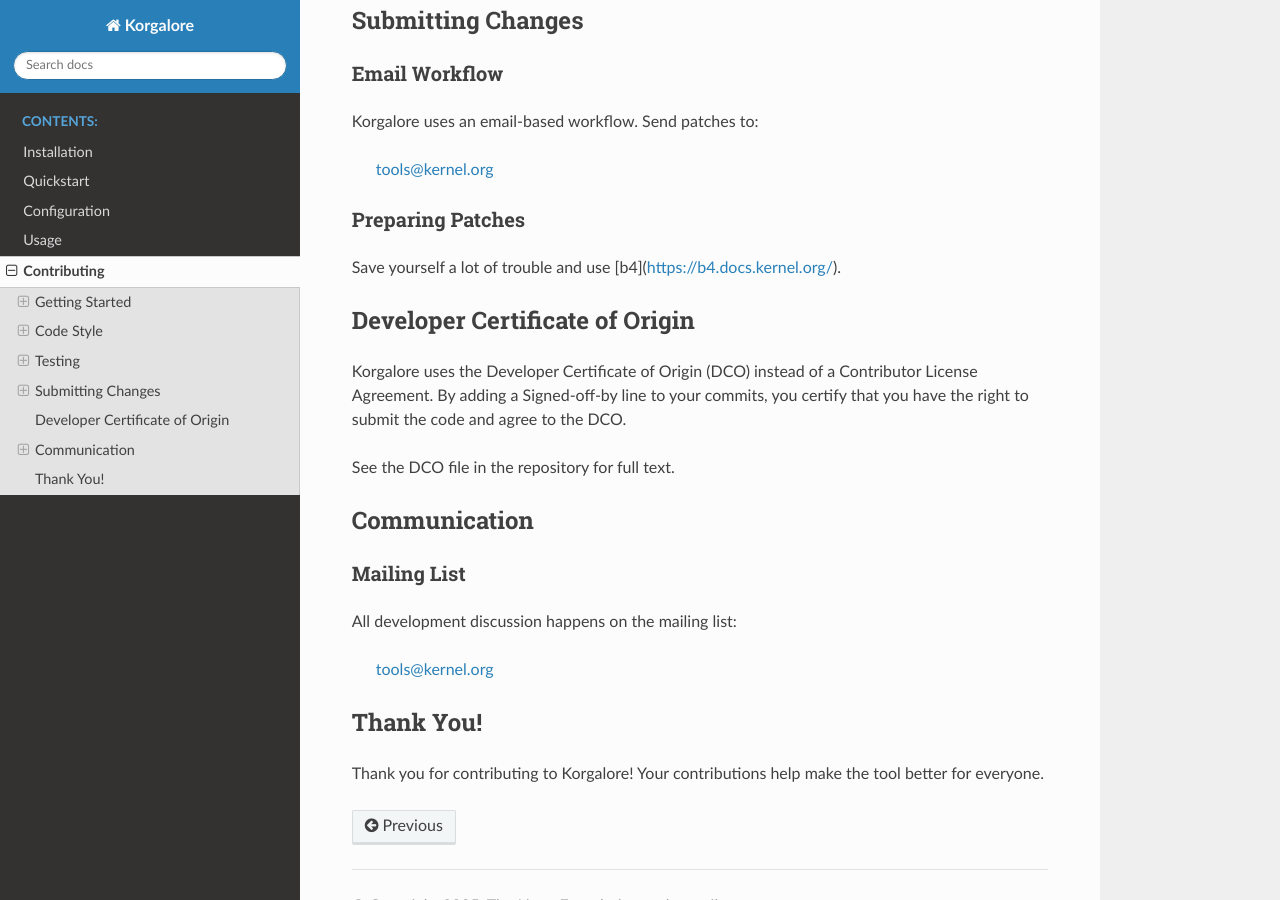
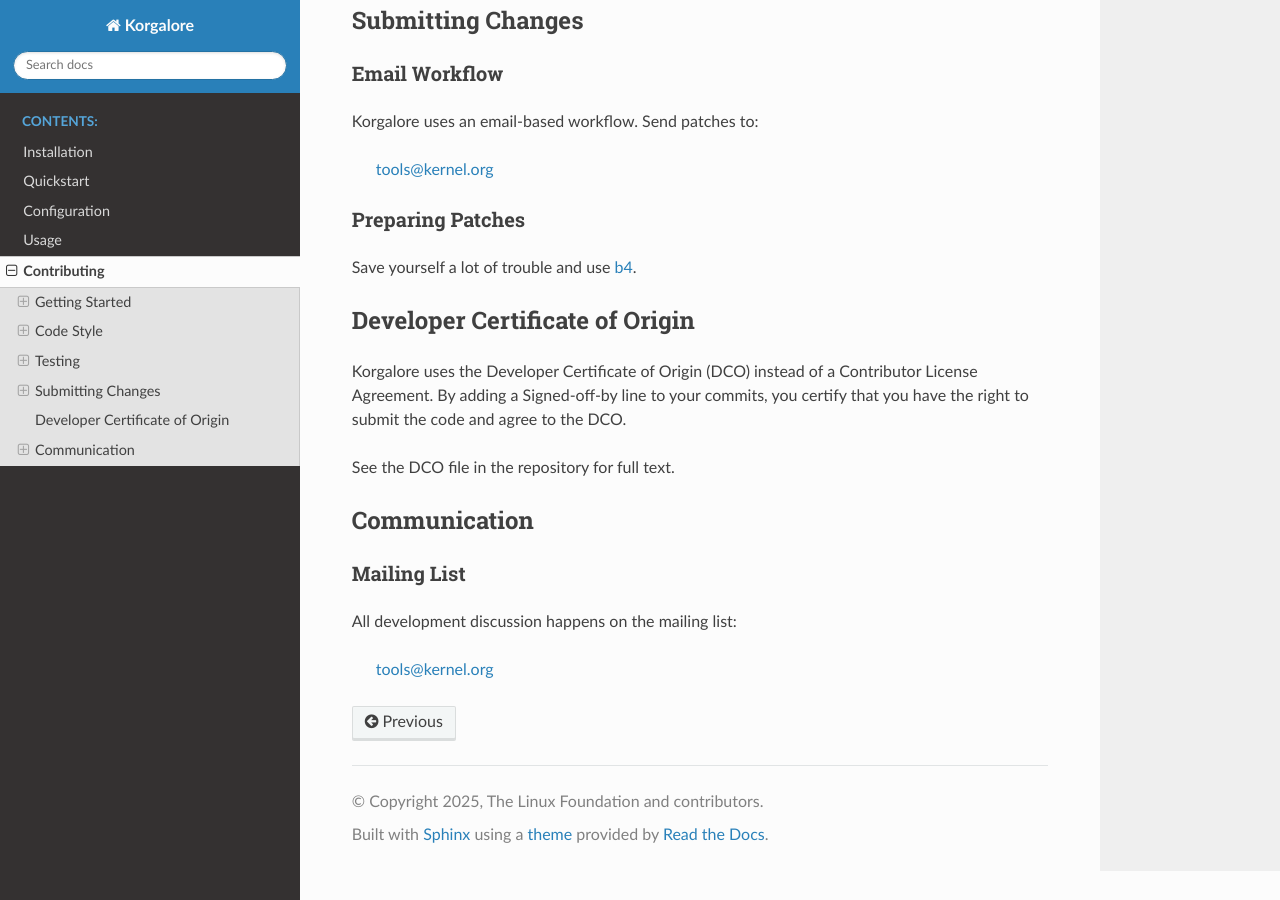
Before and after one commit to mricon/korgalore, a Sphinx documentation site: the page built from docs/contributing.rst, in a window 1280 px wide and 900 px high, scrolled down 1426 px. Built offline with Sphinx 7.4.7 and the Read the Docs theme 3.1.0, drawn with Linux system fonts in a browser that asks for light colours.

Commit message:
Fix hyperlink in documentation
It's ReST, not Markdown.

Signed-off-by: Konstantin Ryabitsev <konstantin@linuxfoundation.org>

```diff
--- a/docs/contributing.rst
+++ b/docs/contributing.rst
@@ -106,9 +108,3 @@
 All development discussion happens on the mailing list:
 
    tools@kernel.org
-
-Thank You!
-==========
-
-Thank you for contributing to Korgalore! Your contributions help make
-the tool better for everyone.
```
Also changed, not shown: other parts of docs/contributing.rst (+3 -1 lines).
